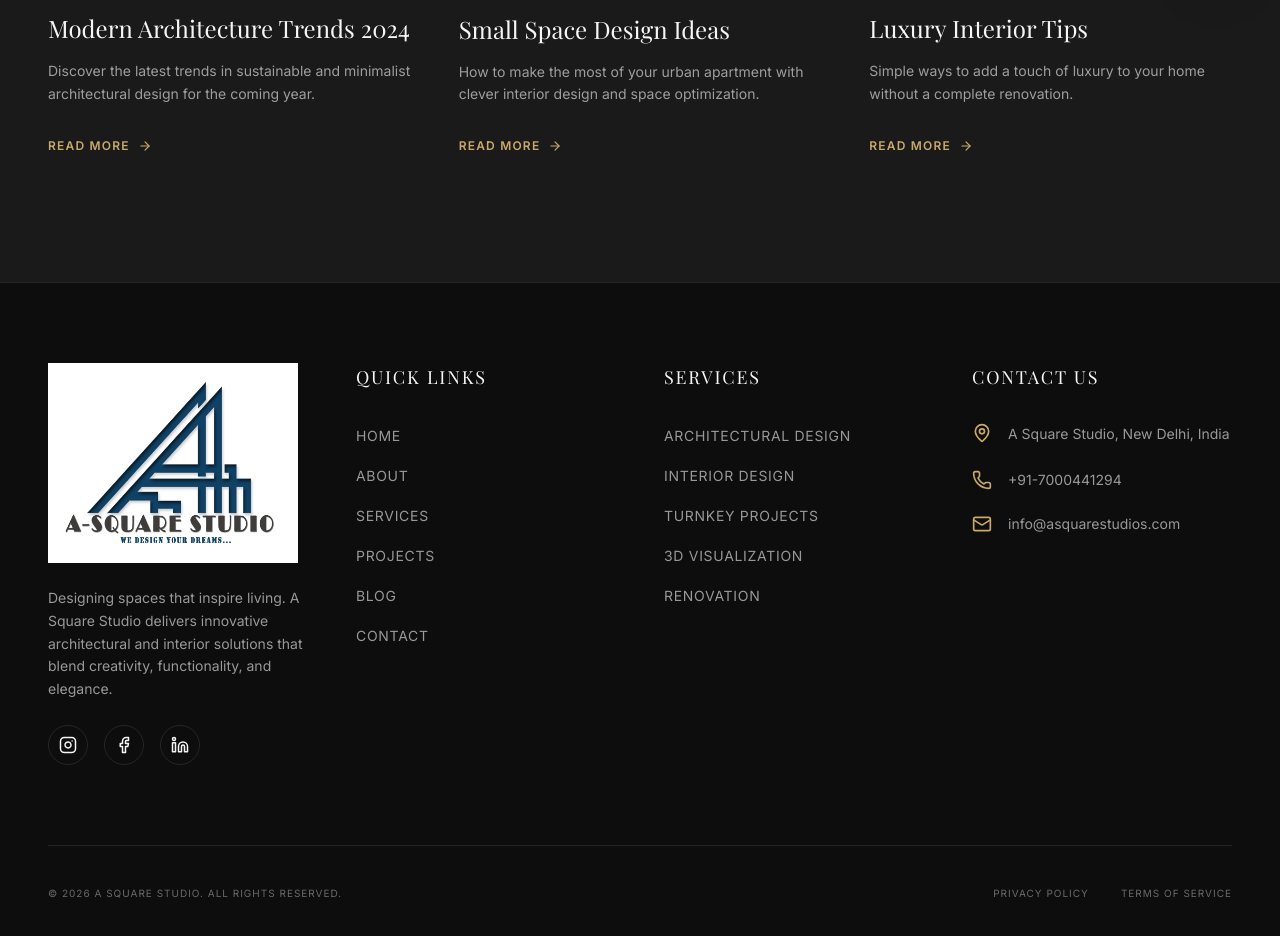
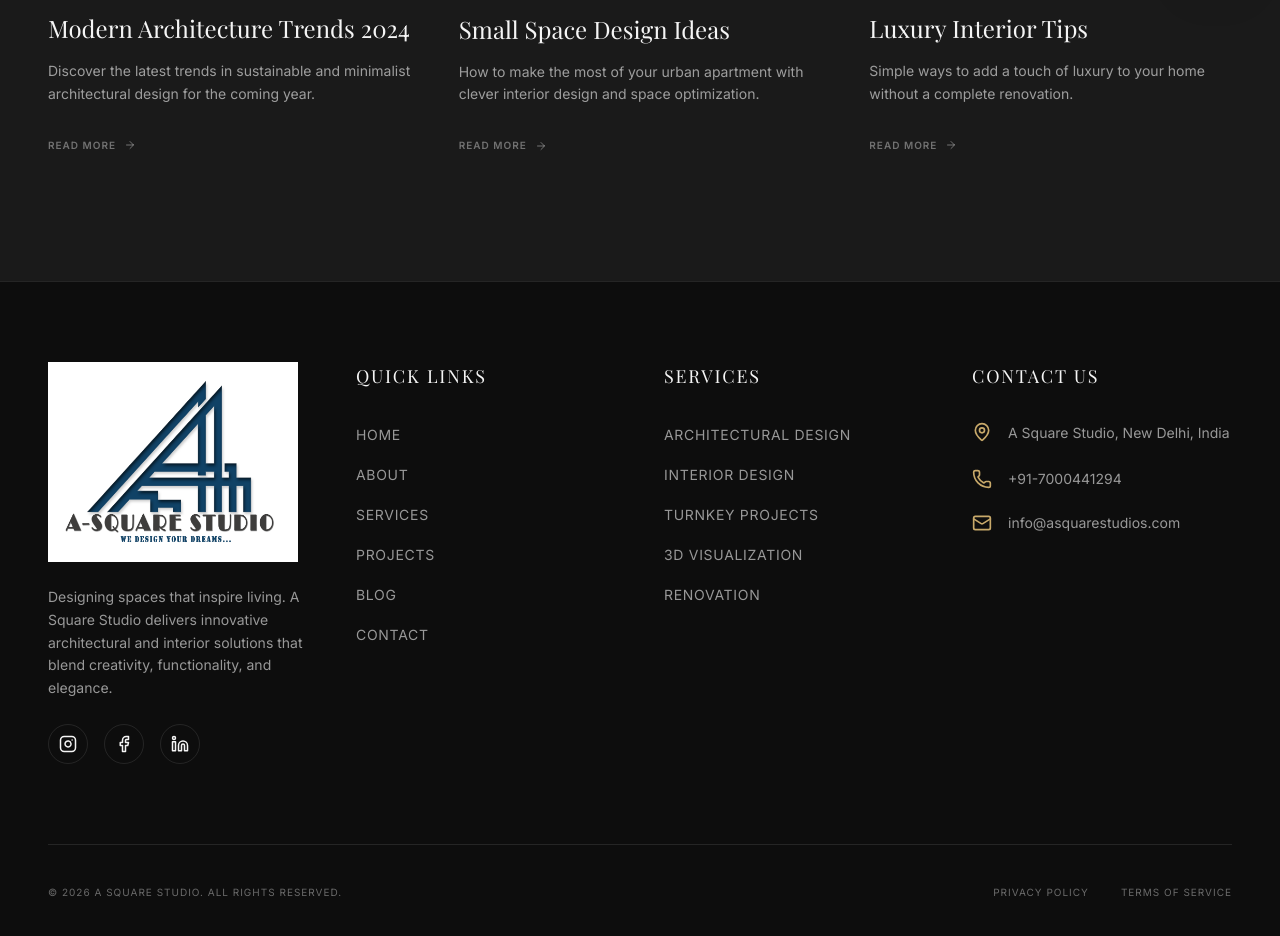
Before and after one commit to amithsquare/amithsquare.github.io, a React (Vite) app: page /blog in a window 1280 px wide. Shown: the part 800-1736 px from the top of the page. Built offline with nearby package versions, Linux system fonts and the light colour scheme; a web font is replaced by a local one.

Commit message:
blog to linkedin

```diff
--- a/src/pages/Blog.tsx
+++ b/src/pages/Blog.tsx
@@ -3,6 +3,7 @@ import { motion } from 'motion/react';
 import { Calendar, User, ArrowRight } from 'lucide-react';
 import SectionHeading from '../components/SectionHeading';
 import { BLOG_POSTS } from '../constants';
+import { Link } from 'react-router-dom';
 
 const Blog = () => {
   return (
@@ -59,9 +60,15 @@ const Blog = () => {
                 {post.excerpt}
               </p>
 
-              <button className="flex items-center gap-2 text-gold text-xs uppercase tracking-widest font-bold group-hover:gap-4 transition-all duration-300">
+              {/* <button className="flex items-center gap-2 text-gold text-xs uppercase tracking-widest font-bold group-hover:gap-4 transition-all duration-300">
                 Read More <ArrowRight size={14} />
-              </button>
+              </button> */}
+              <Link
+                to="https://www.linkedin.com/company/114394124/admin/page-posts/published/"
+                className="flex items-center gap-2 text-secondary/40 text-[10px] uppercase tracking-widest font-bold group-hover:text-gold transition-colors duration-300"
+              >
+                Read More <ArrowRight size={12} />
+              </Link>
             </motion.div>
           ))}
         </div>
--- a/src/pages/Home.tsx
+++ b/src/pages/Home.tsx
@@ -262,7 +262,7 @@ const Home = () => {
                 {post.title}
               </h3>
               <Link
-                to="/blog"
+                to="https://www.linkedin.com/company/114394124/admin/page-posts/published/"
                 className="flex items-center gap-2 text-secondary/40 text-[10px] uppercase tracking-widest font-bold group-hover:text-gold transition-colors duration-300"
               >
                 Read More <ArrowRight size={12} />
```
